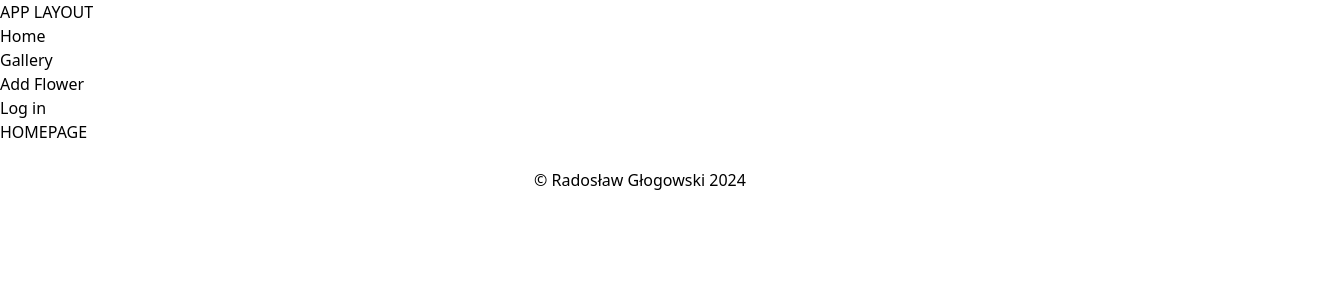
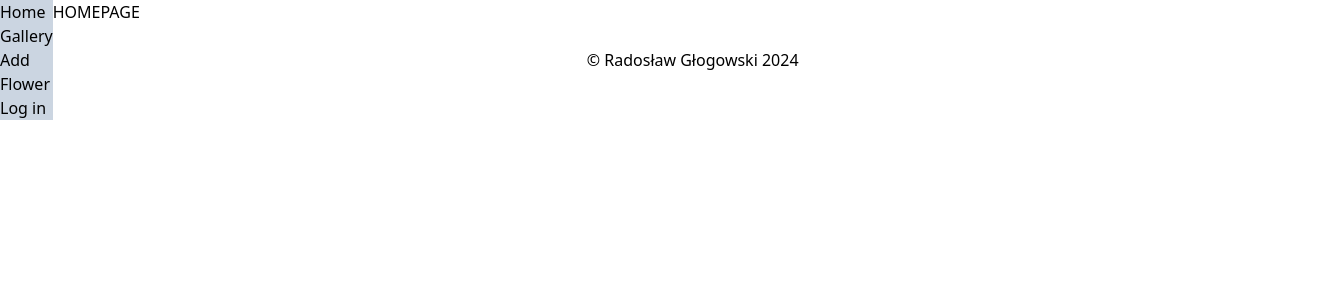
Before and after one commit to Coblexx/react-flowers, a React (Vite) app: page /home in a window 1280 px wide. Shown: the top 300 px of the page, 1333 px wide, since content can reach past the window. Built offline with nearby package versions, Linux system fonts and the light colour scheme; no server answers.

Commit message:
feat: connect to supabase

```diff
--- a/package.json
+++ b/package.json
@@ -10,6 +10,7 @@
     "preview": "vite preview"
   },
   "dependencies": {
+    "@supabase/supabase-js": "^2.43.2",
     "react": "^18.2.0",
     "react-dom": "^18.2.0",
     "react-router-dom": "^6.23.1"
--- a/src/Pages/Home/HomePage.tsx
+++ b/src/Pages/Home/HomePage.tsx
@@ -1,4 +1,8 @@
+import supabase from "../../utils/supabase.ts";
+
 export default function HomePage() {
+  console.log(supabase);
+
   return (
     <div>
       <h1>HOMEPAGE</h1>
--- a/src/UI/AppLayout.tsx
+++ b/src/UI/AppLayout.tsx
@@ -1,32 +1,19 @@
-import { NavLink, Outlet } from "react-router-dom";
+import { Outlet } from "react-router-dom";
 
 // components
 import Footer from "./Footer";
+import Sidebar from "./Sidebar";
 
 export default function AppLayout() {
   return (
-    <div>
-      <h1>APP LAYOUT</h1>
-      <aside>
-        <nav>
-          <ul>
-            <li>
-              <NavLink to="/home">Home</NavLink>
-            </li>
-            <li>
-              <NavLink to="/gallery">Gallery</NavLink>
-            </li>
-            <li>
-              <NavLink to="/add-flower">Add Flower</NavLink>
-            </li>
-            <li>
-              <NavLink to="/login">Log in</NavLink>
-            </li>
-          </ul>
-        </nav>
-      </aside>
-      <Outlet />
-      <Footer />
-    </div>
+    <>
+      <div className="flex ">
+        <Sidebar />
+        <div>
+          <Outlet />
+          <Footer />
+        </div>
+      </div>
+    </>
   );
 }
--- /dev/null
+++ b/src/UI/Sidebar.tsx
@@ -0,0 +1,24 @@
+import { NavLink } from "react-router-dom";
+
+export default function Sidebar() {
+  return (
+    <aside className="bg-slate-300">
+      <nav>
+        <ul>
+          <li>
+            <NavLink to="/home">Home</NavLink>
+          </li>
+          <li>
+            <NavLink to="/gallery">Gallery</NavLink>
+          </li>
+          <li>
+            <NavLink to="/add-flower">Add Flower</NavLink>
+          </li>
+          <li>
+            <NavLink to="/login">Log in</NavLink>
+          </li>
+        </ul>
+      </nav>
+    </aside>
+  );
+}
--- /dev/null
+++ b/src/utils/supabase.ts
@@ -0,0 +1,8 @@
+import { createClient } from "@supabase/supabase-js";
+
+const supabaseUrl = import.meta.env.VITE_SUPABASE_URL;
+const supabaseKey = import.meta.env.VITE_ANON_KEY;
+
+const supabase = createClient(supabaseUrl, supabaseKey);
+
+export default supabase;
--- a/tsconfig.json
+++ b/tsconfig.json
@@ -20,6 +20,6 @@
     "noUnusedParameters": true,
     "noFallthroughCasesInSwitch": true
   },
-  "include": ["src"],
+  "include": ["src", "src/utils/supabase.ts"],
   "references": [{ "path": "./tsconfig.node.json" }]
 }
```
Also changed, not shown: 2 other files (tests, documents, lock files or other folders).
